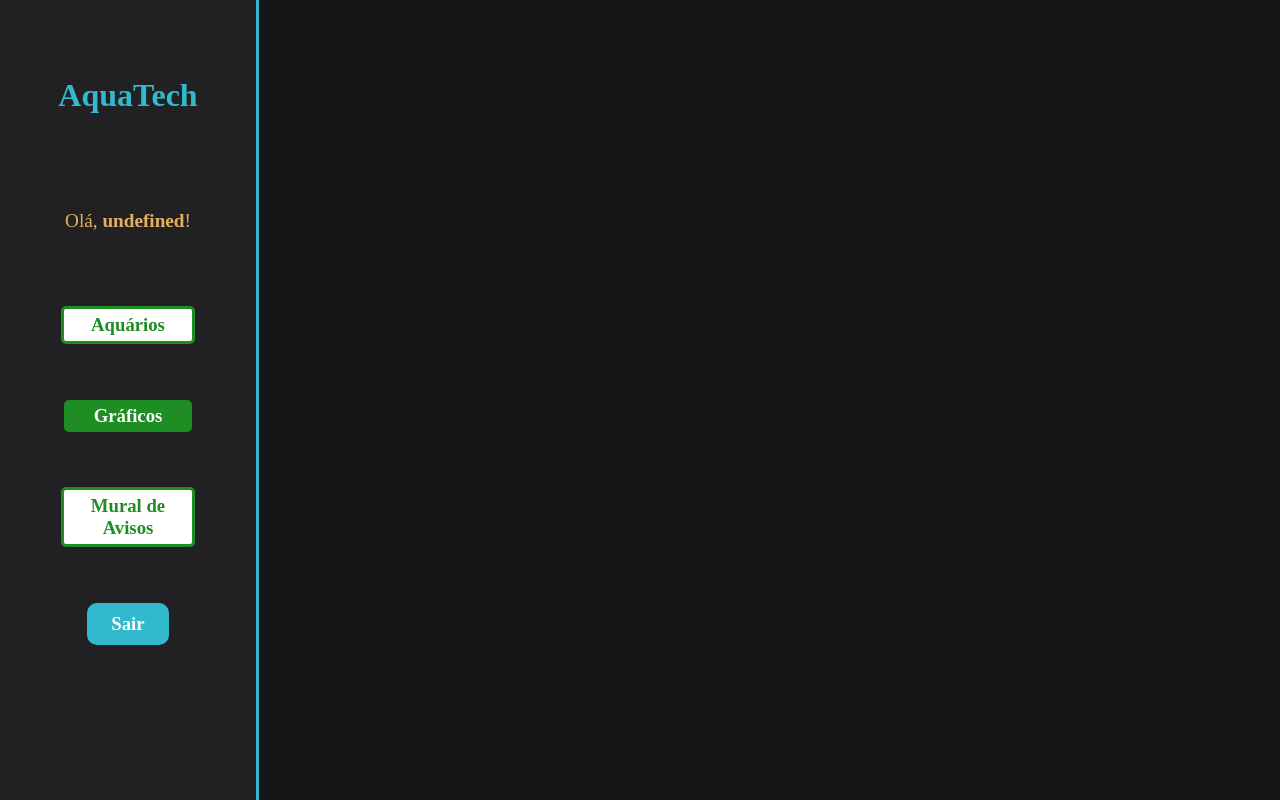
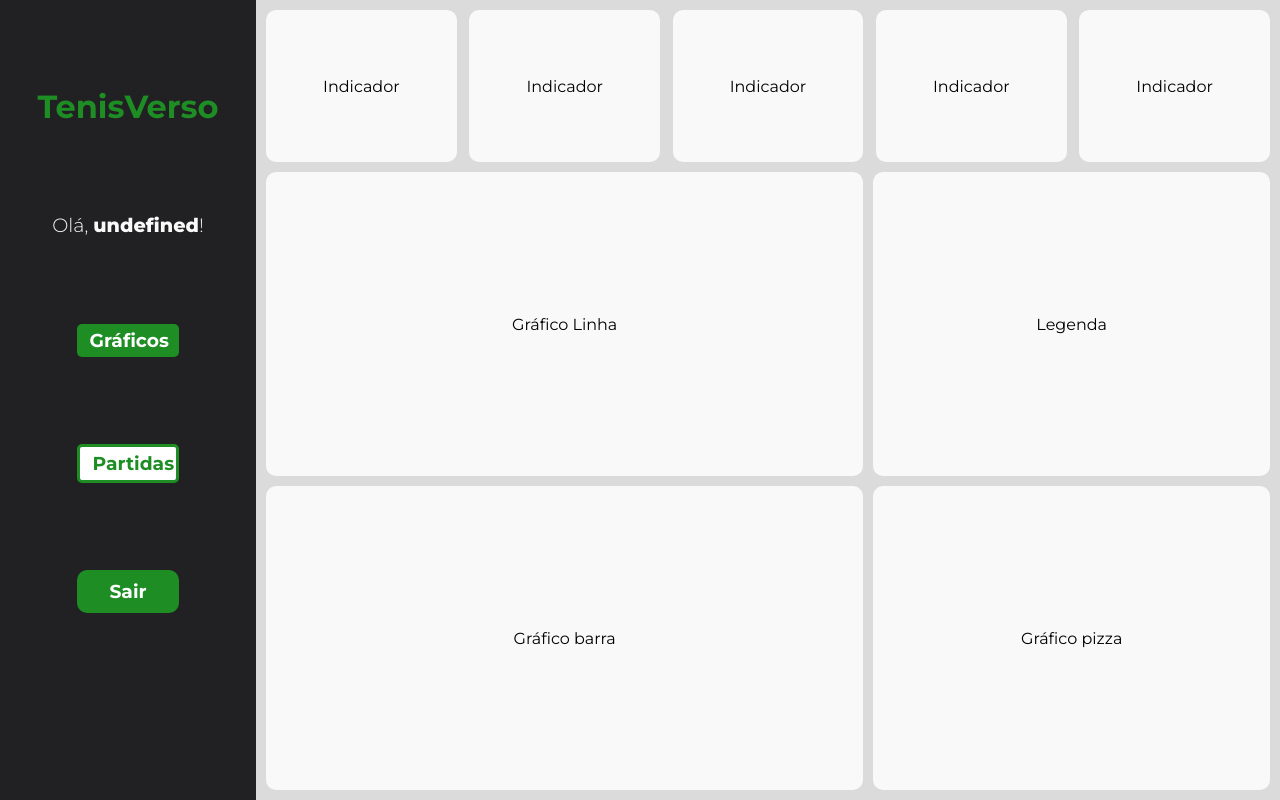
Before and after one commit to gabrielramossptech/tennisverso, a website: page public/dashboard/dashboard.html in a window 1280 px wide. Drawn offline with nearby package versions, Linux system fonts and the light colour scheme.

Commit message:
layout da dashboard implementado, melhorias no css

```diff
--- a/public/css/dashboards.css
+++ b/public/css/dashboards.css
@@ -1,5 +1,11 @@
+* {
+  padding: 0;
+  margin: 0;
+  box-sizing: border-box;
+}
+
 :root{
-    ---verde: #1d8d24;
+    --verde: #1d8d24;
     --laranja: #ef6c00;
     --cinza: #2e2e2e;
     --branco: #f9f9f9;
@@ -128,7 +134,6 @@ input:focus, select:focus{
 
 .feed-container{
   width: 50%;
-  background-color: aqua;
 }
 
 .div-results .feed-container {
@@ -153,13 +158,62 @@ input:focus, select:focus{
 }
 
 .dash {
+  display: flex;
+  flex-direction: column;
   width: 80%;
   position: relative;
   top: 0;
   left: 20%;
-  background-color: #161618;
+  background-color: #dbdbdb;
   height: 100vh;
-  overflow: auto;
+  padding: 10px;
+  gap: 10px;
+}
+
+.container-indicadores{
+  display: flex;
+  align-items: center;
+  justify-content: space-between;
+  width: 100%;
+  height: 20%;
+}
+
+.indicador{
+  display: flex;
+  align-items: center;
+  justify-content: center;
+  background-color: var(--branco);
+  width: 19%;
+  height: 100%;
+  border-radius: 10px;
+}
+
+.container-mid, .container-bottom{
+  display: flex;
+  align-items: center;
+  justify-content: space-between;
+  width: 100%;
+  height: 40%;
+}
+
+.container-graficoLinha, .container-graficoBarra{
+  display: flex;
+  align-items: center;
+  justify-content: center;
+  width: 59.5%;
+  height: 100%;
+  background-color: var(--branco);
+  border-radius: 10px;
+}
+
+.container-legenda, .container-graficoPizza{
+  display: flex;
+  align-items: center;
+  justify-content: center;
+  width: 39.5%;
+  height: 100%;
+  background-color: var(--branco);
+  border-radius: 10px;
 }
 
 .area-parametros-alerta {
@@ -384,7 +438,6 @@ canvas {
   flex-direction: column;
   justify-content: space-evenly;
   align-items: center;
-  border-right: 3px solid #32b9cd;
   background-color: #212124;
 }
 
@@ -401,7 +454,7 @@ canvas {
 }
 
 .header-left h1 {
-  color: #32b9cd;
+  color: var(--verde);
 }
 
 .hello {
@@ -411,7 +464,7 @@ canvas {
 }
 
 .hello h3 {
-  color: #e3b062;
+  color: var(--branco);
   font-weight: 300;
   font-size: 1.2rem;
 }
@@ -453,8 +506,8 @@ canvas {
 .btn-logout {
   margin: 0;
   padding: 0;
-  width: 20%;
-  background-color: #32b9cd;
+  width: 40%;
+  background-color: var(--verde);
   color: white;
   border-radius: 10px;
   text-align: center;
--- a/public/dashboard/dashboard.html
+++ b/public/dashboard/dashboard.html
@@ -14,16 +14,18 @@
     <script src="../js/sessao.js"></script>
     <script src="./../js/alerta.js"></script>
 
-    <link rel="preconnect" href="https://fonts.gstatic.com">
-    <link
-        href="https://fonts.googleapis.com/css2?family=Exo+2:ital,wght@0,100;0,200;0,300;0,400;0,500;0,600;0,700;0,800;0,900;1,100;1,200;1,300;1,400;1,500;1,600;1,700;1,800;1,900&display=swap"
-        rel="stylesheet">
+    <!-- Roboto -->
+    <link rel="preconnect" href="https://fonts.googleapis.com">
+    <link rel="preconnect" href="https://fonts.gstatic.com" crossorigin>
+    <link href="https://fonts.googleapis.com/css2?family=Roboto:ital,wght@0,100..900;1,100..900&display=swap" rel="stylesheet">
+
+    <!-- Montserrat -->
+    <link rel="preconnect" href="https://fonts.googleapis.com">
+    <link rel="preconnect" href="https://fonts.gstatic.com" crossorigin>
+    <link href="https://fonts.googleapis.com/css2?family=Montserrat:ital,wght@0,100..900;1,100..900&family=Roboto:ital,wght@0,100..900;1,100..900&display=swap" rel="stylesheet">
 
     <!-- scripts do Chart.js - 2022-1 -->
     <script src="https://cdn.jsdelivr.net/npm/chart.js"></script>
-
-    <!--FONT AWESOME-->
-    <script src="https://kit.fontawesome.com/9f7414eb10.js" crossorigin="anonymous"></script>
 </head>
 
 <!-- <body onload=" atualizarFeed()"> -->
@@ -32,27 +34,23 @@
 
     <div class="janela">
         <div class="header-left">
-            <h1>AquaTech</h1>
+            <h1>TenisVerso</h1>
 
             <div class="hello">
                 <h3>Olá, <span id="b_usuario">usuário</span>!</h3>
             </div>
 
-            <div class="btn-nav-white">
-                <a href="./cards.html">
-                    <h3>Aquários</h3>
-                </a>
-            </div>
-
             <div class="btn-nav">
 
-                <h3>Gráficos</h3>
+                <a href="./dashboard.html">
+                    <h3>Gráficos</h3>
+                </a>
 
             </div>
 
             <div class="btn-nav-white">
                 <a href="./mural.html">
-                    <h3>Mural de Avisos</h3>
+                    <h3>Partidas</h3>
                 </a>
             </div>
 
@@ -66,7 +64,25 @@
             <div id="alerta">
             </div>
 
-            <div class="btns-dash" id="btnAquario">
+            <div class="container-indicadores">
+                <div class="indicador">Indicador</div>
+                <div class="indicador">Indicador</div>
+                <div class="indicador">Indicador</div>
+                <div class="indicador">Indicador</div>
+                <div class="indicador">Indicador</div>
+            </div>
+
+            <section class="container-mid">
+                <div class="container-graficoLinha">Gráfico Linha</div>
+                <div class="container-legenda">Legenda</div>
+            </section>
+
+            <section class="container-bottom">
+                <div class="container-graficoBarra">Gráfico barra</div>
+                <div class="container-graficoPizza">Gráfico pizza</div>
+            </section>
+
+            <!-- <div class="btns-dash" id="btnAquario"> -->
                 <!-- O gráfico é chamado de acordo com o id (fk_aquario) do banco  -->
             </div>
             <div id="graficos">
```
Also changed, not shown: public/dashboard/mural.html (+12 -14 lines), public/login.html (+1 -1 lines).
